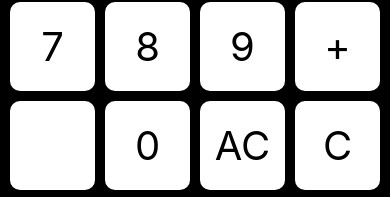
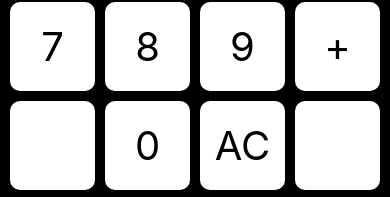
Before and after one commit to varianter/react-native-calculator, a React Native app: screen / in a window 390 px wide. Shown: the part 644-841 px from the top of the page. Built offline with nearby package versions, Linux system fonts and the light colour scheme.

Commit message:
feat: add C/AC button

```diff
--- a/src/Calculator.tsx
+++ b/src/Calculator.tsx
@@ -85,8 +85,12 @@ export default function Calculator() {
       <View style={styles.keyboardRow}>
         <CalcButton onPress={() => {}} text="" />
         <CalcButton onPress={() => enterNumber(0)} text="0" />
-        <CalcButton onPress={() => AC()} text="AC" />
-        <CalcButton onPress={() => C()} text="C" />
+        {input.value === 0 ? (
+          <CalcButton onPress={() => AC()} text="AC" />
+        ) : (
+          <CalcButton onPress={() => C()} text="C" />
+        )}
+        <CalcButton onPress={() => {}} text="" />
       </View>
     </View>
   );
```
